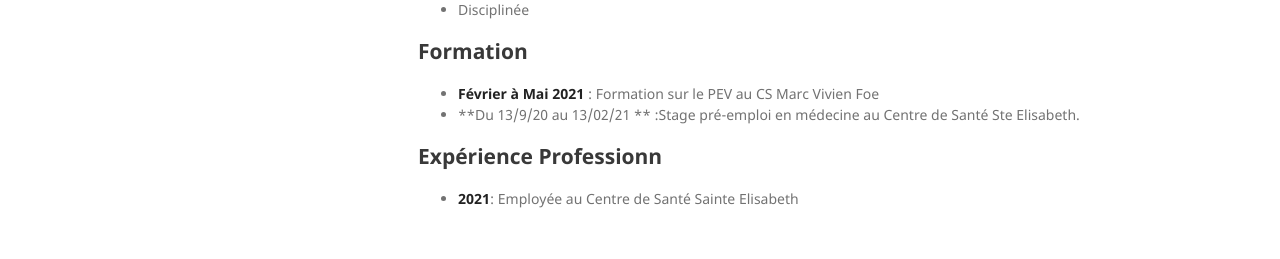
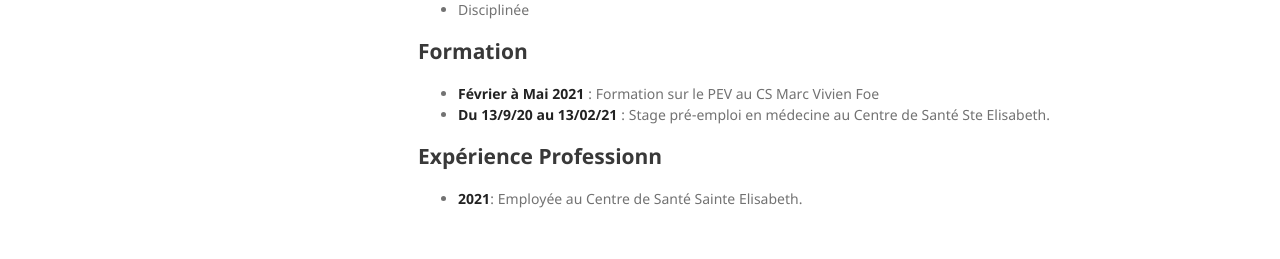
Before and after one commit to ornela1998/ornela1998.github.io, a Jekyll site: the page built from index.md, in a window 1280 px wide and 1362 px high. Shown: the part 699-958 px from the top of the window. Built offline with Jekyll 4.4.1, drawn with Linux system fonts in a browser that asks for light colours; nearby versions of some CDN libraries; our own code applies the rules of GitHub Pages for plain Markdown files; a style sheet for code colours, icons or effects is not loaded; grey boxes are pictures that could not be loaded.

```diff
--- a/index.md
+++ b/index.md
@@ -28,7 +28,7 @@ Je me nomme Fomekang Foukein Ornela, née le 25 Février 1998 à Batchom de nati
 
 ## Formation
 * **Février à Mai 2021** : Formation sur le PEV au CS Marc Vivien Foe
-*  **Du 13/9/20 au 13/02/21 ** :Stage pré-emploi en médecine au Centre de Santé Ste Elisabeth.
+*  **Du 13/9/20 au 13/02/21** : Stage pré-emploi en médecine au Centre de Santé Ste Elisabeth.
 
 ## Expérience Professionn
-*  **2021**: Employée au Centre de Santé Sainte Elisabeth
+*  **2021**: Employée au Centre de Santé Sainte Elisabeth.
```
